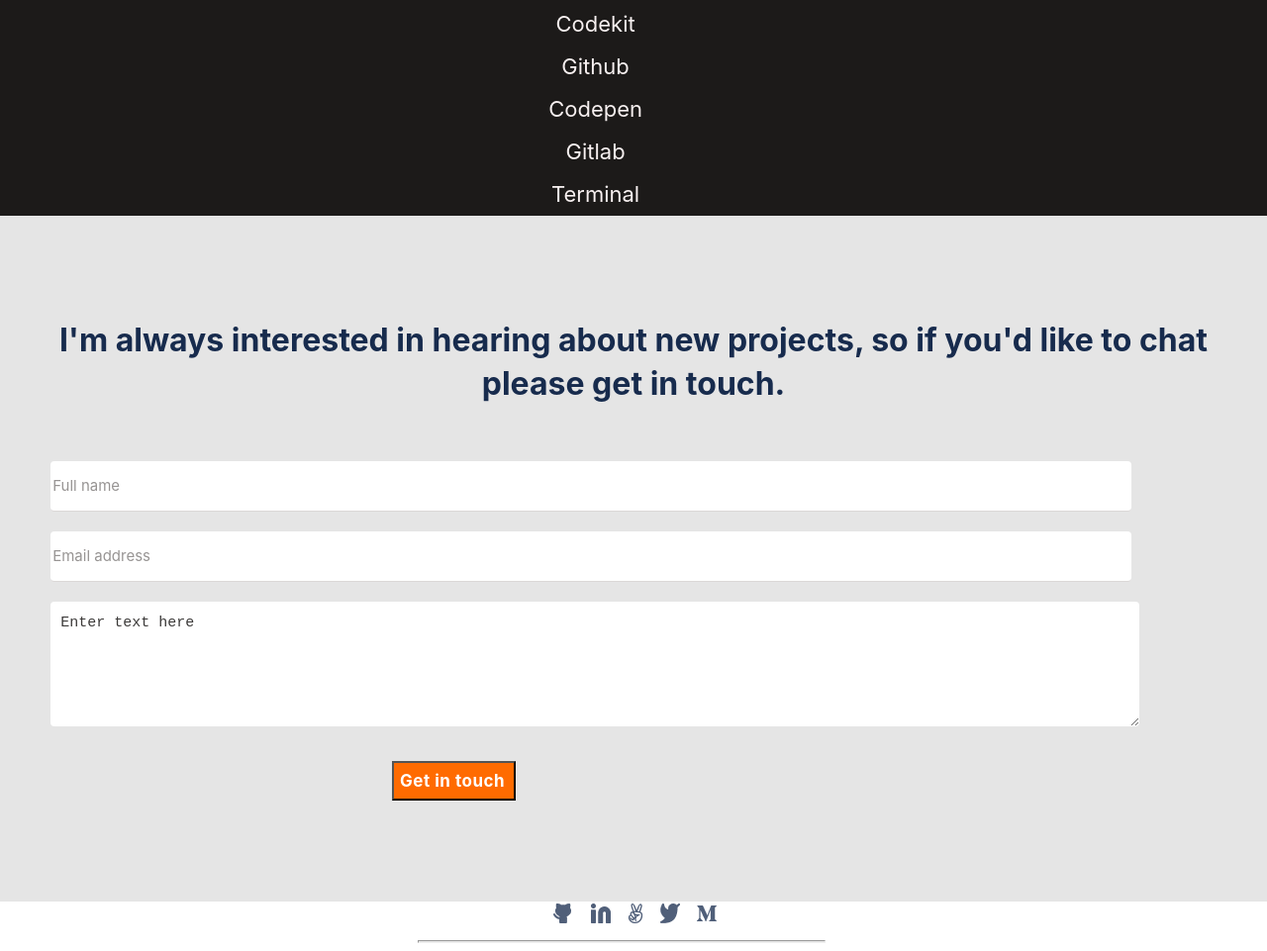
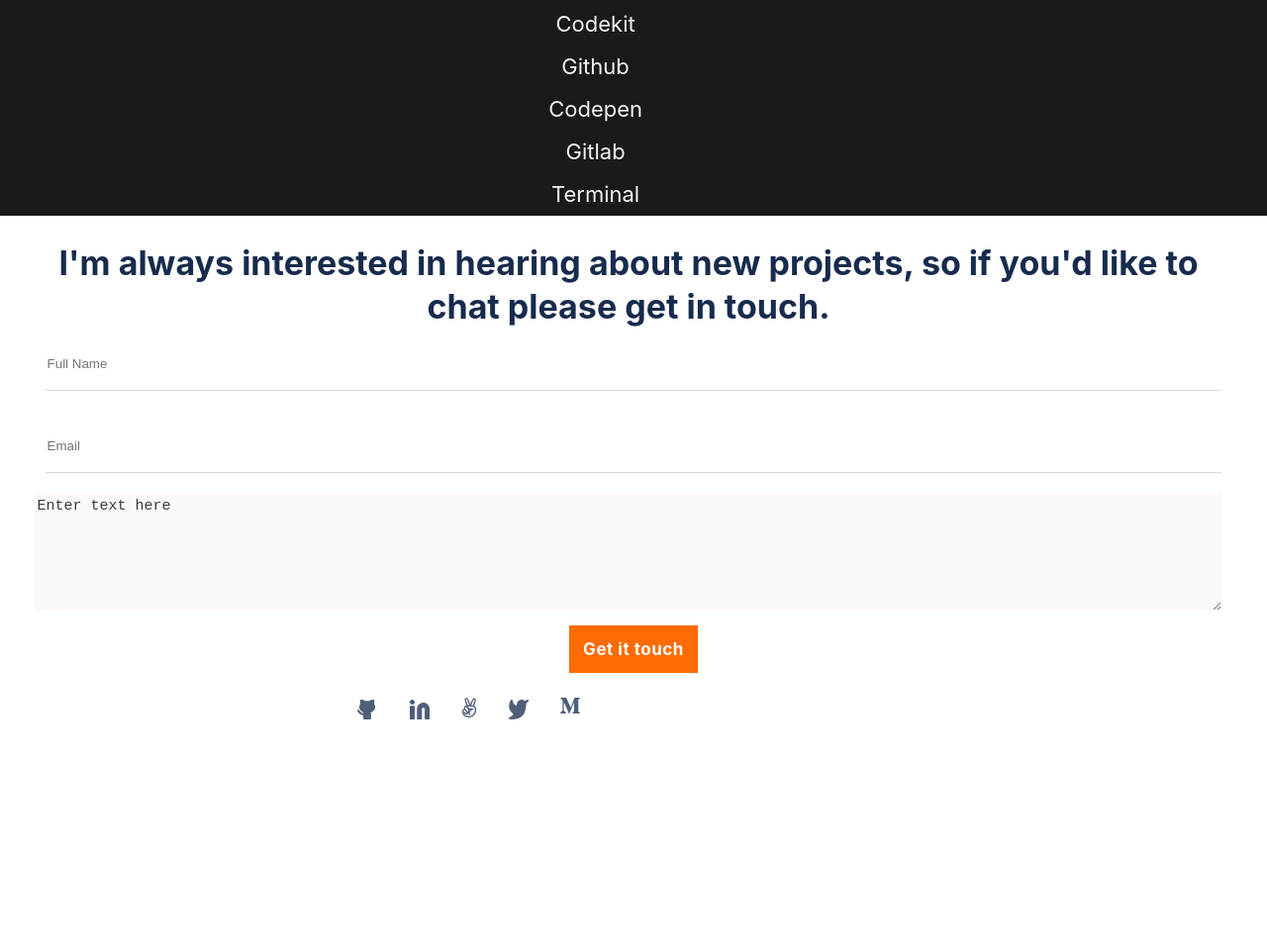
Before and after one commit to solog0039/Contact-form, a website: page index.html in a window 1280 px wide. Shown: the part 6637-7598 px from the top of the page at 99% size. After the commit the page ends 7369 px from the top, so only its background shows below. Drawn offline with Linux system fonts and the light colour scheme; a web font is replaced by a local one.

Commit message:
Contact form of my portifolio has created

```diff
--- a/index.html
+++ b/index.html
@@ -155,39 +155,23 @@
       </li>
   </ul>
 </section>
-
-<form class="contact-form" action="https://formspree.io/f/{Portifolio-contact}" method="post">
-  <ul class="ul-contact">
-    <li class="p-contact ">I'm always interested in hearing about new projects, so if you'd like to chat please get in touch.</li>
-    <li>
-      <label for="name"></label>
-      <input type="text" id="name" name="user_name" placeholder="Full name" maxlength="30" required>
-    </li>
-    <li>
-      <label for="mail"></label>
-      <input type="email" id="mail" name="user_email" placeholder="Email address" required>
-    </li>
-    <li>
-      <label for="msg"></label>
-      <textarea id="msg" name="user_message" placeholder="Enter text here" maxlength="500" required></textarea>
-    </li>
-    <li class="submit-button">
-      <button type="submit" id="get-in-touch">Get in touch</button>
-    </li>
-  </ul>
-
- </ul>
-</form>
+        <form class="upper-form" action="https://formspree.io/f/xoqrrprd" method="post">
+         <p>I'm always interested in hearing about new projects, so if you'd like to chat please get in touch. </p>
+            <input type="text" maxlength="30" required placeholder="Full Name" class="full-name" name="usrname">
+            <input type="email" required placeholder="Email" class="email" name="usremail">
+            <textarea maxlength="500" id="msg" placeholder="Enter text here" class="messages" name="usrmessages"></textarea>
+            <input type="submit" value="Get it touch" class="touch" name="usrsubmit">
+        </form>
 
 <footer class="footer-social-media">
-  <ul class="social-media-list">
+  <ul class="social-links">
       <li class="socia-c"><a href="https://github.com/solog0039"><img  src="./assets/social media footer/Icon -GitHub.png" alt="Github"></a></li>
-      <li class="social-c"><a href="www.linkedin.com/in/solomon-kidanu-62a994232"><img  src="./assets/social media footer/Icon - Linkedin.png" alt="linkedin"></a></li>
+      <li class="social-Linkdinf"><a href="www.linkedin.com/in/solomon-kidanu-62a994232"><img  src="./assets/social media footer/Icon - Linkedin.png" alt="linkedin"></a></li>
       <li class="social-c"><a href="##"><img  src="./assets/social media footer/Angelist.png" alt="tum"></a></li>
       <li class="social-c"><a href="https://twitter.com/Solomon57320119"><img  src="./assets/social media footer/Icon - Twitter.png" alt="tiwtter"></a></li>
       <li class="social-c"><a href="##"><img  src="./assets/social media footer/medium.png" alt="Medium"></a></li>
   </ul>
-  <hr class="line-c">
+  <!-- <hr class="line-c"> -->
 </footer>
 </body>
 </html>
--- a/style.css
+++ b/style.css
@@ -662,80 +662,47 @@ ul.Sk-list {
   list-style: none;
 }
 
-/* Contact form */
-
-.contact-form {
+.forms {
   display: flex;
   flex-direction: column;
-  background: #e5e5e5;
-  justify-content: center;
-  align-items: center;
 }
 
-.ul-contact {
-  list-style: none;
+.upper-form {
+  display: flex;
+  flex-direction: column;
+  margin: 2%;
 }
 
-.p-contact {
-  margin: 13vh 3vw 7vh 3vw;
+.upper-form > p {
   font-family: 'Inter', sans-serif;
   font-style: normal;
   font-weight: 700;
-  font-size: 32px;
+  font-size: 34px;
   line-height: 44px;
   text-align: center;
   color: #172b4d;
+  margin-left: 10px;
+  margin-right: 20px;
 }
 
-#name {
-  height: 48px;
-  margin-left: 4vw;
-  width: 85vw;
+input {
+  height: 50px;
+  margin: 10px 20px 20px 20px;
+}
+
+.full-name,
+.email {
   border: none;
   border-bottom: 1px solid #dbd8d7;
-  border-radius: 4px;
-  margin-bottom: 20px;
 }
 
-#name::placeholder {
-  font-family: 'Inter', sans-serif;
-  font-style: normal;
-  font-weight: 400;
-  font-size: 15px;
-  line-height: 24px;
-  align-self: center;
-  color: #979493;
-}
-
-#mail {
-  height: 48px;
-  margin-left: 4vw;
-  width: 85vw;
+textarea {
   border: none;
-  border-bottom: 1px solid #dbd8d7;
-  border-radius: 4px;
-  margin-bottom: 20px;
-}
-
-#mail::placeholder {
-  font-family: 'Inter', sans-serif;
-  font-style: normal;
-  font-weight: 400;
-  font-size: 15px;
-  line-height: 24px;
-  display: flex;
-  align-items: center;
-  color: #979493;
-}
-
-#msg {
-  margin-left: 4vw;
-  width: 85vw;
-  height: 114px;
-  border: none;
-  border-radius: 4px;
-  padding-left: 10px;
-  padding-top: 10px;
+  background-color: #fbf8f7;
+  height: 115px;
+  margin-bottom: 15px;
+  margin-left: 10px;
+  margin-right: 20px;
 }
 
 #msg::placeholder {
@@ -747,50 +714,48 @@ ul.Sk-list {
   color: #3c3a39;
 }
 
-.submit-button {
-  align-items: center;
-  padding: 12px;
-  margin-left: 30vw;
-  margin-top: 20px;
-  margin-bottom: 90px;
-}
-
-#get-in-touch {
+input:last-child {
+  width: 130px;
+  height: 48px;
+  text-align: center;
   font-family: 'Inter', sans-serif;
   font-style: normal;
   font-weight: 700;
   font-size: 17px;
   line-height: 24px;
+  letter-spacing: 0.03em;
   background-color: #ff6b00;
-  display: flex;
-  align-items: center;
-  text-align: center;
-  letter-spacing: 0.03em;
   color: #fff;
-  width: 125px;
-  height: 40px;
+  margin: auto;
+  border: none;
 }
 
-#get-in-touch:hover {
-  box-shadow: rgba(54, 179, 127, 0.24);
+input:last-child:hover {
+  background-color: #fff5e1;
+  border: 1px solid #f55800;
+  color: #f55800;
 }
 
-#get-in-touch:active {
-  background: #008552;
+.footer {
+  display: flex;
+  flex-direction: column;
 }
 
-.social-media-list {
+.social-links {
+  margin-left: 28%;
   display: flex;
-  justify-content: center;
-  align-items: center;
-  gap: 15px;
 }
 
-hr.line-c {
-  display: flex;
-  margin-top: 12px;
-  background-color: #e5e5e5;
-  height: 1px;
-  width: 32vw;
-  margin-left: 33vw;
+.social-links > li {
+  margin-right: 30px;
 }
+
+.social-Linkdinf {
+  opacity: 1;
+}
+
+hr:first-child {
+  background-color: #dfe1e6;
+  margin-top: 100px;
+  margin-bottom: 20px;
+}
```
